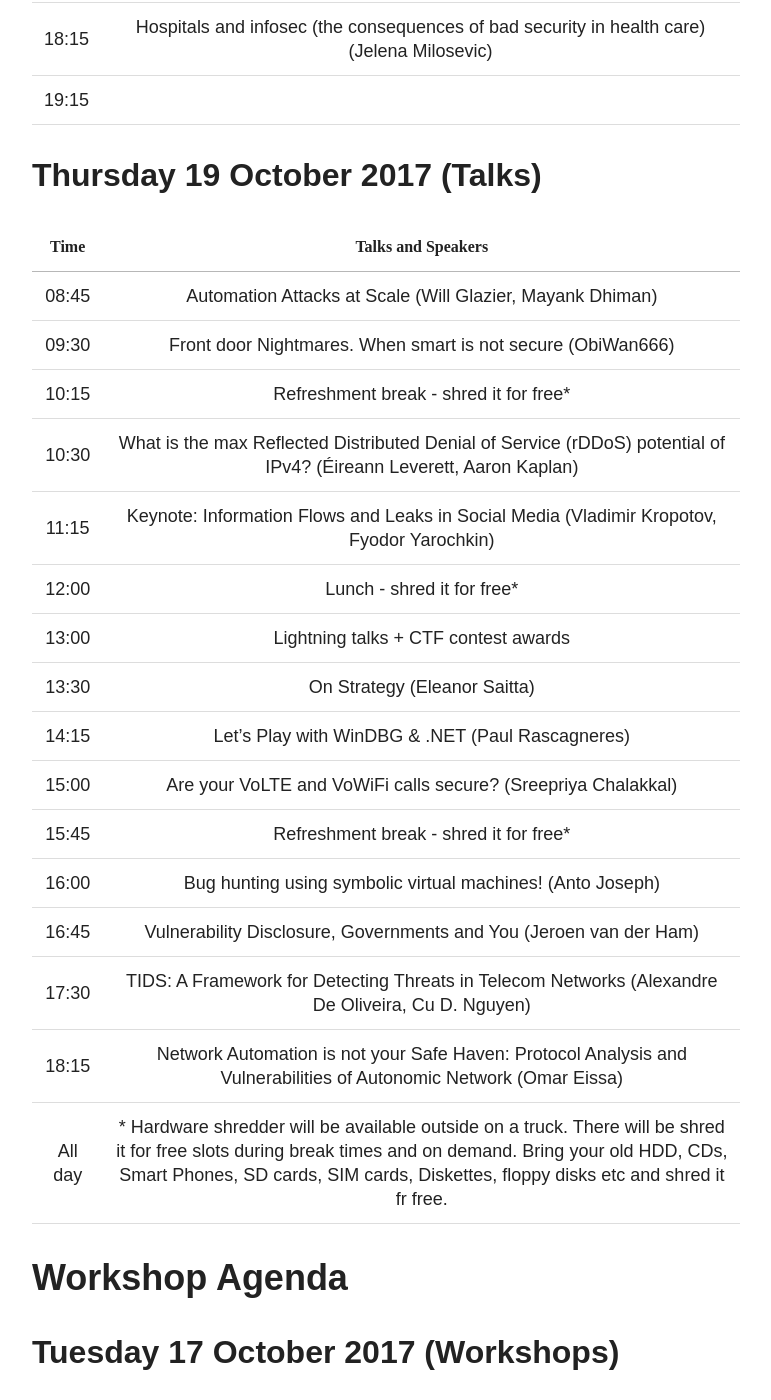
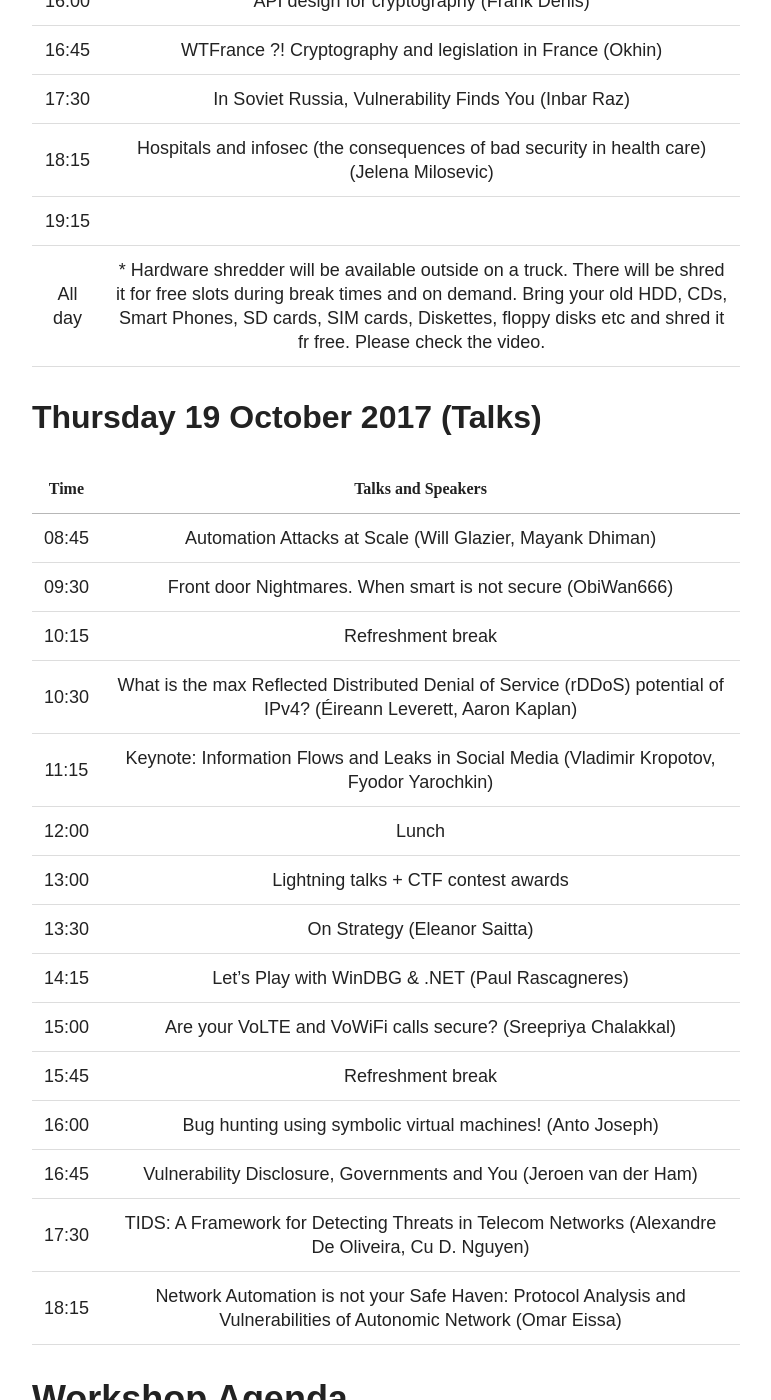
Before and after one commit to adulau/hack-lu-2017, a Jekyll site: the page built from agenda/index.md, in a window 1280 px wide and 1400 px high, scrolled down 2627 px. Shown: the whole window, without its empty margins (254-1025 px from the left). Built offline with Jekyll 4.4.1, drawn with Linux system fonts in a browser that asks for light colours; nearby versions of some CDN libraries; some of the changed lines change nothing that is shown; some of the changed text lies outside the part shown.

Commit message:
Date for shredding fixed

```diff
--- a/agenda/index.md
+++ b/agenda/index.md
@@ -40,22 +40,24 @@
 
 | Time | Talks and Speakers |
 |:----:|:------------------:|
+| All day |* [Hardware shredder will be available outside on a truck. There will be shred it for free slots during break times and on demand. Bring your old HDD, CDs, Smart Phones, SD cards, SIM cards, Diskettes, floppy disks etc and shred it fr free. Please check the video.](https://www.youtube.com/watch?v=9mxL5lA-jx8) |
 | 08:45 | [Keynterceptor: Press any key to continue](http://2017.hack.lu/talks/#keynterceptor-press-any-key-to-continue) ([Niels van Dijkhuizen](http://2017.hack.lu/talks/#bio-niels-van-dijkhuizen)) |
 | 09:30 | [A view into ALPC-RPC](http://2017.hack.lu/talks/#a-view-into-alpc-rpc) ([Clement Rouault](http://2017.hack.lu/talks/#bio-clement-rouault), [Thomas Imbert](http://2017.hack.lu/talks/#bio-thomas-imbert)) |
-| 10:15 | Refreshment break|
+| 10:15 | Refreshment break - [shred it for free*](https://www.youtube.com/watch?v=9mxL5lA-jx8)|
 | 10:30 | [How I’ve Broken Every Threat Intel Platform I’ve Ever Had (And Settled on MISP)](http://2017.hack.lu/talks/#how-ive-broken-every-threat-intel-platform-ive-ever-had-and-settled-on-misp) ([John Bambenek](http://2017.hack.lu/talks/#bio-john-bambenek))|
 | 11:15 | [Keynote: Infosec and failure](http://2017.hack.lu/talks/#infosec-and-failure) ([杏👼Ąż](http://2017.hack.lu/talks/#bio-)) |
-| 12:00 | Lunch |
+| 12:00 | Lunch - [shred it for free*](https://www.youtube.com/watch?v=9mxL5lA-jx8)|
 | 13:00 | [Lightning talks](http://piratepad.net/2stuvx5AYt)|
 | 13:30 | [Sigma - Generic Signatures for Log Events](http://2017.hack.lu/talks/#sigma---generic-signatures-for-log-events) ([Thomas Patzke](http://2017.hack.lu/talks/#bio-thomas-patzke)) |
 | 14:15 | [SMT Solvers in the IT Security - deobfuscating binary code with logic](http://2017.hack.lu/talks/#smt-solvers-in-the-it-security---deobfuscating-binary-code-with-logic) ([Thaís Moreira Hamasaki](http://2017.hack.lu/talks/#bio-thas-moreira-hamasaki---barbieauglend)) <!--- static: not Thursday -->|
 | 15:00 | [Hacking the Warrant: A workshop on LEA CNE](http://2017.hack.lu/talks/#hacking-the-warrant-a-workshop-on-lea-cne) ([Scarlet Kim](http://2017.hack.lu/talks/#bio-scarlet-kim), [Éireann Leverett](http://2017.hack.lu/talks/#bio-ireann-leverett))|
-| 15:45 | Refreshment break |
+| 15:45 | Refreshment break - [shred it for free*](https://www.youtube.com/watch?v=9mxL5lA-jx8)|
 | 16:00 |[API design for cryptography](http://2017.hack.lu/talks/#api-design-for-cryptography) ([Frank Denis](http://2017.hack.lu/talks/#bio-frank-denis))|
 | 16:45 |[WTFrance ?! Cryptography and legislation in France](http://2017.hack.lu/talks/#wtfrance--cryptography-and-legislation-in-france) ([Okhin](http://2017.hack.lu/talks/#bio-okhin)) |
 | 17:30 |[In Soviet Russia, Vulnerability Finds You](http://2017.hack.lu/talks/#in-soviet-russia-vulnerability-finds-you) ([Inbar Raz](http://2017.hack.lu/talks/#bio-inbar-raz))|
 | 18:15 |[Hospitals and infosec (the consequences of bad security in health care)](http://2017.hack.lu/talks/#hospitals-and-infosec-the-consequences-of-bad-security-in-health-care) ([Jelena Milosevic](http://2017.hack.lu/talks/#bio-jelena-milosevic))<!--- static 60 minutes--> |
 | 19:15 ||
+| All day |* [Hardware shredder will be available outside on a truck. There will be shred it for free slots during break times and on demand. Bring your old HDD, CDs, Smart Phones, SD cards, SIM cards, Diskettes, floppy disks etc and shred it fr free. Please check the video.](https://www.youtube.com/watch?v=9mxL5lA-jx8) |
 {: class="table"}
 
 Thursday 19 October 2017 (Talks)
@@ -65,20 +67,19 @@
 |:----:|:------------------:|
 | 08:45 | [Automation Attacks at Scale](http://2017.hack.lu/talks/#automation-attacks-at-scale) ([Will Glazier](http://2017.hack.lu/talks/#bio-will-glazier), [Mayank Dhiman](http://2017.hack.lu/talks/#bio-mayank-dhiman)) |
 | 09:30 | [Front door Nightmares. When smart is not secure](http://2017.hack.lu/talks/#front-door-nightmares-when-smart-is-not-secure) ([ObiWan666](http://2017.hack.lu/talks/#bio-obiwan666---obiwan666))|
-| 10:15 | Refreshment break - shred it for free*|
+| 10:15 | Refreshment break |
 | 10:30 | [What is the max Reflected Distributed Denial of Service (rDDoS) potential of IPv4?](http://2017.hack.lu/talks/#what-is-the-max-reflected-distributed-denial-of-service-rddos-potential-of-ipv4) ([Éireann Leverett](http://2017.hack.lu/talks/#bio-ireann-leverett-1), [Aaron Kaplan](http://2017.hack.lu/talks/#bio-aaron-kaplan)) |
 | 11:15 | [Keynote: Information Flows and Leaks in Social Media](http://2017.hack.lu/talks/#information-flows-and-leaks-in-social-media) ([Vladimir Kropotov](http://2017.hack.lu/talks/#bio-vladimir-kropotov), [Fyodor Yarochkin](http://2017.hack.lu/talks/bio-fyodor-yarochkin)) |
-| 12:00 | Lunch - shred it for free*|
+| 12:00 | Lunch |
 | 13:00 | [Lightning talks + CTF contest awards](http://piratepad.net/2stuvx5AYt)|
 | 13:30 |[On Strategy](http://2017.hack.lu/talks/#on-strategy) ([Eleanor Saitta](http://2017.hack.lu/talks/#bio-eleanor-saitta---dymaxion))|
 | 14:15 |[Let’s Play with WinDBG & .NET](http://2017.hack.lu/talks/#lets-play-with-windbg--net) ([Paul Rascagneres](http://2017.hack.lu/talks/#bio-paul-rascagneres)) |
 | 15:00 |[Are your VoLTE and VoWiFi calls secure?](http://2017.hack.lu/talks/#are-your-volte-and-vowifi-calls-secure) ([Sreepriya Chalakkal](http://2017.hack.lu/talks/#bio-sreepriya-chalakkal))|
-| 15:45 | Refreshment break - shred it for free*|
+| 15:45 | Refreshment break |
 | 16:00 | [Bug hunting using symbolic virtual machines!](http://2017.hack.lu/talks/#bug-hunting-using-symbolic-virtual-machines) ([Anto Joseph](http://2017.hack.lu/talks/#bio-anto-joseph)) |
 | 16:45 | [Vulnerability Disclosure, Governments and You](http://2017.hack.lu/talks/#vulnerability-disclosure-governments-and-you) ([Jeroen van der Ham](http://2017.hack.lu/talks/#bio-jeroen-van-der-ham)) |
 | 17:30 | [TIDS: A Framework for Detecting Threats in Telecom Networks](http://2017.hack.lu/talks/#tids-a-framework-for-detecting-threats-in-telecom-networks) ([Alexandre De Oliveira](http://2017.hack.lu/talks/#bio-alexandre-de-oliveira), [Cu D. Nguyen](http://2017.hack.lu/talks/#bio-cu-d-nguyen)) |
 | 18:15 |[Network Automation is not your Safe Haven: Protocol Analysis and Vulnerabilities of Autonomic Network](http://2017.hack.lu/talks/#network-automation-is-not-your-safe-haven-protocol-analysis-and-vulnerabilities-of-autonomic-network) ([Omar Eissa](http://2017.hack.lu/talks/#bio-omar-eissa))<!--- static 45+15--> |
-| All day |* [Hardware shredder will be available outside on a truck. There will be shred it for free slots during break times and on demand. Bring your old HDD, CDs, Smart Phones, SD cards, SIM cards, Diskettes, floppy disks etc and shred it fr free.](https://www.youtube.com/watch?v=9mxL5lA-jx8) |
 {: class="table"}
 
 Workshop Agenda
```
